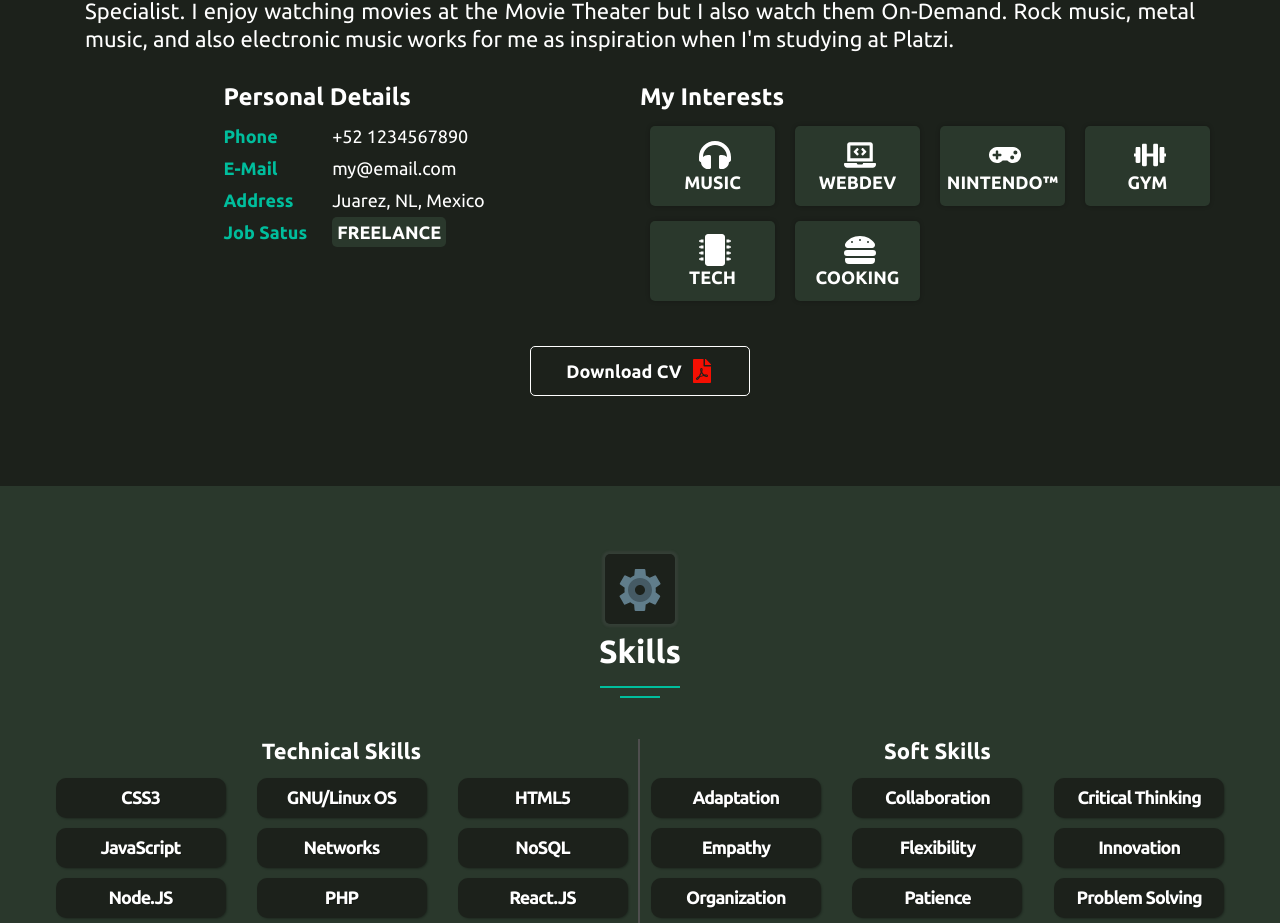
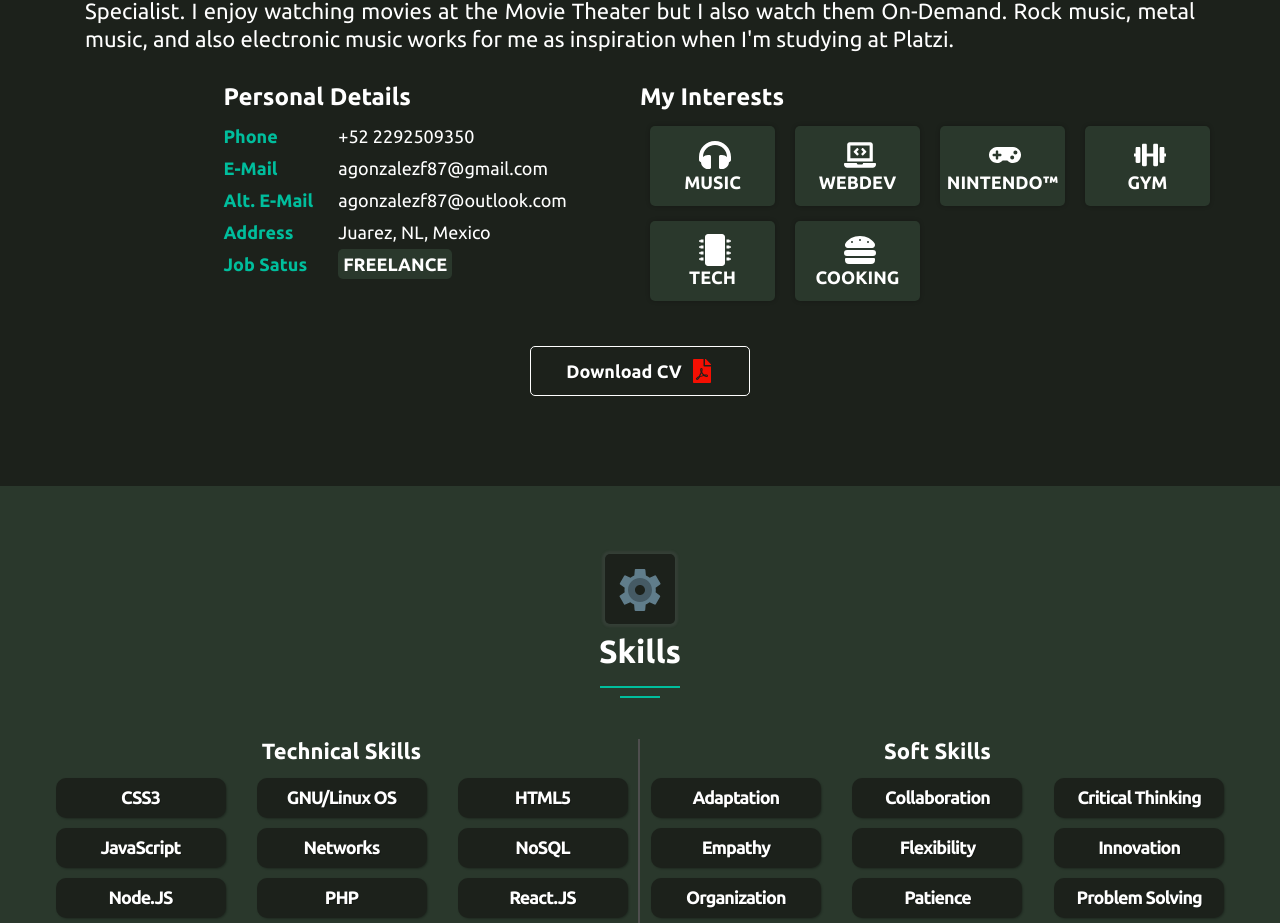
Before and after one commit to agonzalezf87/agonzalezf87.dev, a React (Vite) app: page / in a window 1280 px wide. Shown: the part 1098-2021 px from the top of the page. Built offline with nearby package versions, Linux system fonts and the light colour scheme.

Commit message:
Real personal contact data added

```diff
--- a/src/components/About/index.jsx
+++ b/src/components/About/index.jsx
@@ -6,8 +6,9 @@ import '../../styles/About.component.css'
 
 const personalDetails = [
   {
-    phone: "tel:+52 1234567890",
-    email: "mailto:my@email.com",
+    phone: "tel:+52 2292509350",
+    email: "mailto:agonzalezf87@gmail.com",
+    email2: "mailto:agonzalezf87@outlook.com",
     address: "Juarez, NL, Mexico",
     jobStatus: "freelance"
   }
@@ -32,6 +33,7 @@ const About = ({language}) => {
             <div className="details__column">
               <div>{language === 'en' ? 'Phone' : 'Teléfono'}</div>
               <div>{language === 'en' ? 'E-Mail' : 'Correo-e'}</div>
+              <div>{language === 'en' ? 'Alt. E-Mail' : 'Correo-e Alt.'}</div>
               <div>{language === 'en' ? 'Address' : 'Dirección'}</div>
               <div>{language === 'en' ? 'Job Satus' : 'Disp. Laboral'}</div>
             </div>
@@ -42,6 +44,9 @@ const About = ({language}) => {
                   </div>
                   <div key={key.email}>
                     <a href={key.email} alt={language === 'en' ? "E-mail" : 'Correo Electrónico'}>{key.email.split(':')[1]}</a>
+                  </div>
+                  <div key={key.email2}>
+                    <a href={key.email2} alt={language === 'en' ? "E-mail" : 'Correo Electrónico'}>{key.email2.split(':')[1]}</a>
                   </div>
                   <div key={key.address}>{key.address}</div>
                   <div key={key.jobStatus}><span>{key.jobStatus}</span></div>
```
